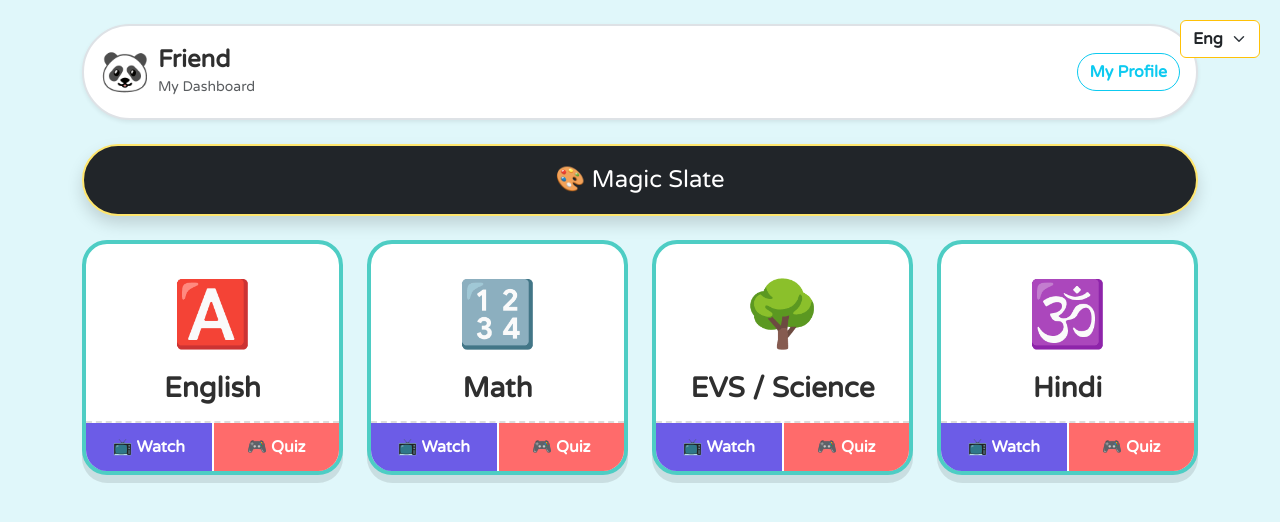
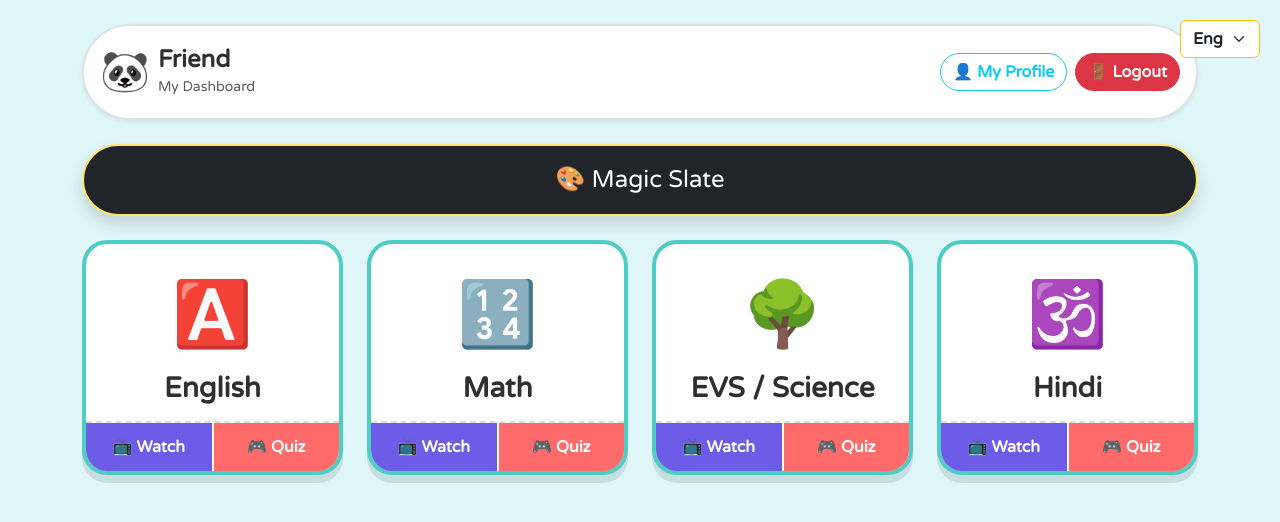
Before and after one commit to Zaidnaz/self_learning_platform_for_kids, a plain HTML site: page dashboard.html in a window 1280 px wide. Drawn offline with nearby package versions, Linux system fonts and the light colour scheme.

Commit message:
pushing logout

```diff
--- a/dashboard.html
+++ b/dashboard.html
@@ -28,7 +28,15 @@
                     <small class="text-muted" data-i18n="dashboard">My Dashboard</small>
                 </div>
             </div>
-            <a href="profile.html" class="btn btn-outline-info rounded-pill fw-bold" data-i18n="profile">👤 Profile</a>
+
+            <div class="d-flex gap-2">
+                <a href="profile.html" class="btn btn-outline-info rounded-pill fw-bold d-flex align-items-center">
+                    👤 <span class="d-none d-md-inline ms-1" data-i18n="profile">Profile</span>
+                </a>
+                <button onclick="logout()" class="btn btn-danger rounded-pill fw-bold d-flex align-items-center">
+                    🚪 <span class="d-none d-md-inline ms-1" data-i18n="logout">Exit</span>
+                </button>
+            </div>
         </div>
     </div>
 
```
